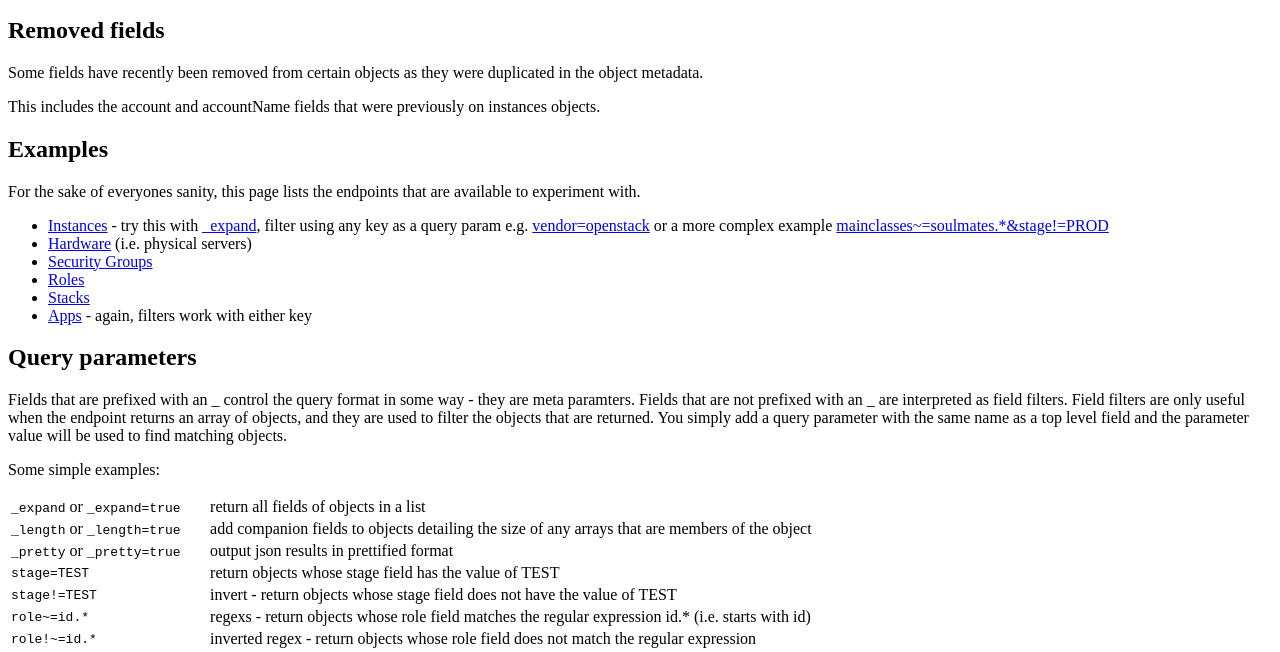
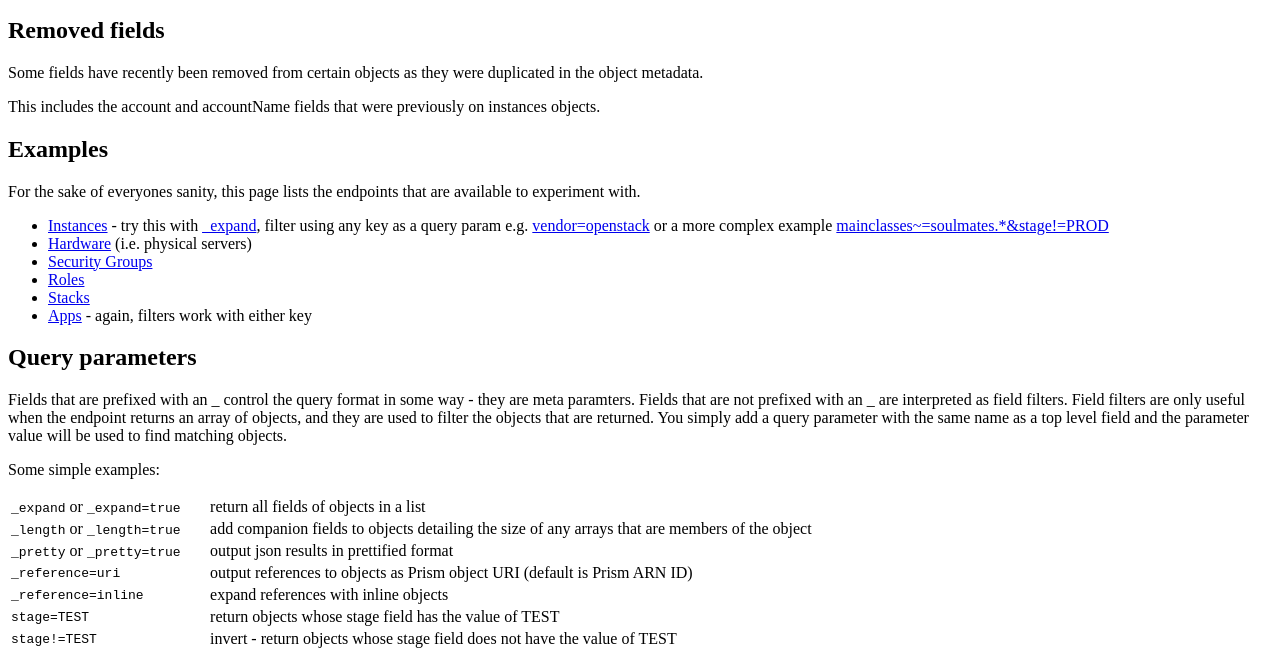
Before and after one commit to guardian/prism, a plain HTML site: page app/views/index.scala.html in a window 1280 px wide. Shown: the part 127-779 px from the top of the page. Drawn offline with Linux system fonts and the light colour scheme.

Commit message:
Documentation and meta param rename

```diff
--- a/app/views/index.scala.html
+++ b/app/views/index.scala.html
@@ -39,6 +39,8 @@
             <tr><td><tt>_expand</tt> or <tt>_expand=true</tt></td><td>return all fields of objects in a list</td></tr>
             <tr><td><tt>_length</tt> or <tt>_length=true</tt></td><td>add companion fields to objects detailing the size of any arrays that are members of the object</td></tr>
             <tr><td><tt>_pretty</tt> or <tt>_pretty=true</tt></td><td>output json results in prettified format</td></tr>
+            <tr><td><tt>_reference=uri</tt></td><td>output references to objects as Prism object URI (default is Prism ARN ID)</td></tr>
+            <tr><td><tt>_reference=inline</tt></td><td>expand references with inline objects</td></tr>
             <tr><td><tt>stage=TEST</tt></td><td>return objects whose stage field has the value of TEST</td></tr>
             <tr><td><tt>stage!=TEST</tt></td><td>invert - return objects whose stage field does not have the value of TEST</td></tr>
             <tr><td><tt>role~=id.*</tt></td><td>regexs - return objects whose role field matches the regular expression id.* (i.e. starts with id)</td></tr>
```
Also changed, not shown: 1 other file.
